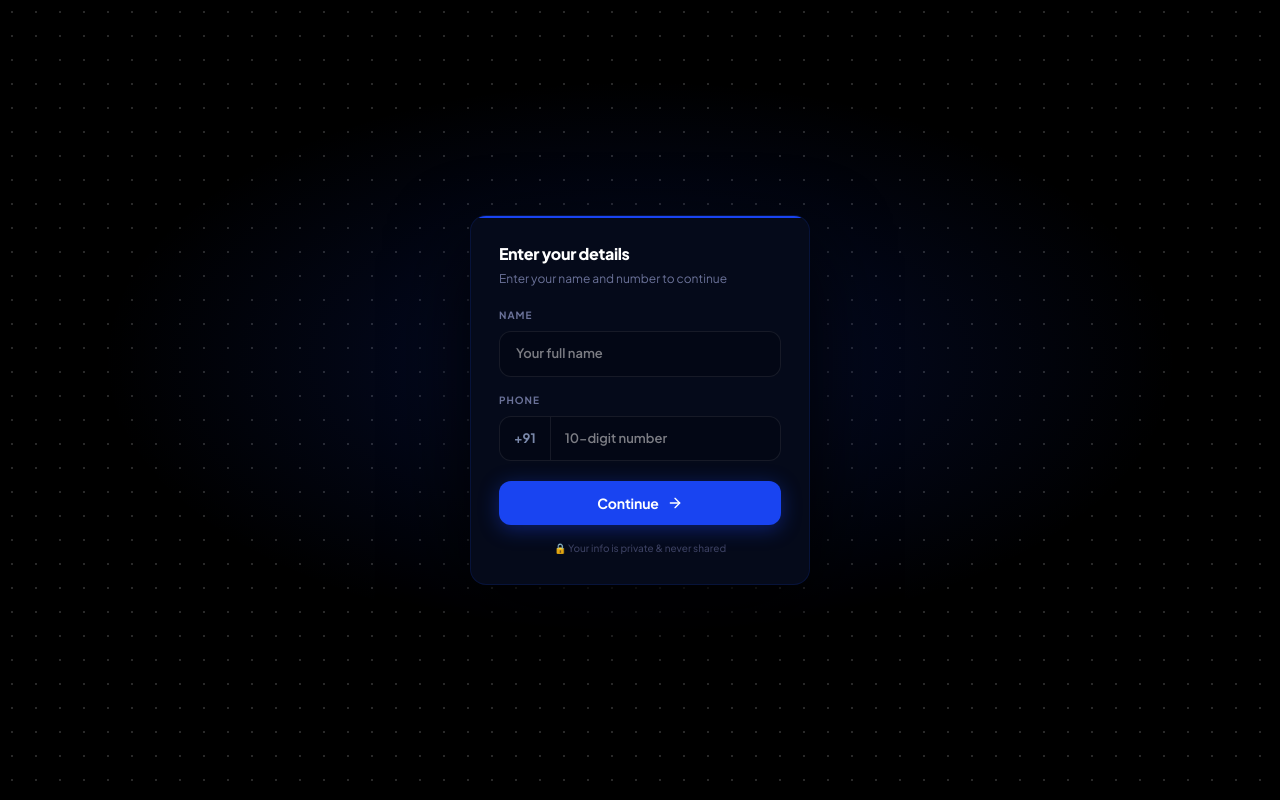
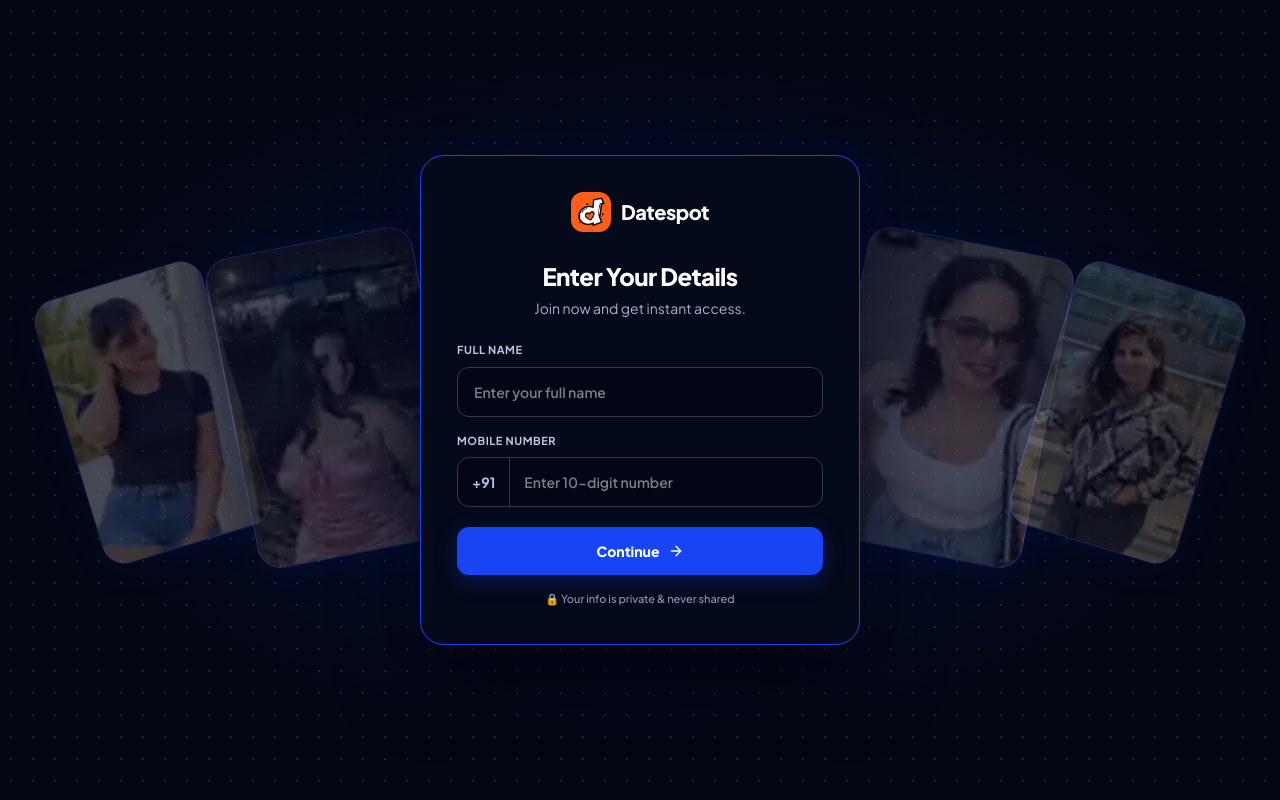
Before and after one commit to Datespot99/Datespot-Deepavali, a React (Vite) app: page / in a window 1280 px wide. Built offline with nearby package versions, Linux system fonts and the light colour scheme.

Commit message:
Redesign lead gate with subtle portrait cards and stronger signup UI

```diff
--- a/src/app/App.tsx
+++ b/src/app/App.tsx
@@ -295,94 +295,98 @@ function LeadModal({ onClose, onComplete, gate = false }: { onClose?: () => void
     }
   };
 
+  const portraits = [
+    { pos: '0%', side: 'left', near: false },
+    { pos: '33.333%', side: 'left', near: true },
+    { pos: '66.667%', side: 'right', near: true },
+    { pos: '100%', side: 'right', near: false },
+  ] as const;
+
   return (
-    <div className={`fixed inset-0 z-[999] flex items-center justify-center px-5 ${gate ? '' : 'bg-black/60 backdrop-blur-sm'}`}
-      style={{ fontFamily: "'Plus Jakarta Sans', sans-serif" }}>
+    <div className={`fixed inset-0 z-[999] flex items-center justify-center overflow-hidden px-5 ${gate ? '' : 'bg-black/70'}`}
+      style={{
+        fontFamily: "'Plus Jakarta Sans', sans-serif",
+        backgroundColor: '#030714',
+        backgroundImage: "radial-gradient(ellipse 58% 53% at 50% 50%,rgba(25,68,241,.20),transparent 80%),radial-gradient(circle,rgba(114,130,175,.22) 1px,transparent 1px)",
+        backgroundSize: 'auto, 22px 22px',
+      }}>
       <motion.div className="absolute inset-0" initial={{ opacity: 0 }} animate={{ opacity: 1 }} onClick={gate ? undefined : onClose} />
+
+      {/* Atmospheric portraits sit behind, never over, the form. */}
+      <div className="pointer-events-none absolute inset-0 overflow-hidden" aria-hidden="true">
+        {portraits.map((photo, i) => (
+          <div key={i}
+            className="absolute rounded-[24px] overflow-hidden"
+            style={{
+              width: photo.near ? 'clamp(100px,17vw,210px)' : 'clamp(90px,14vw,175px)',
+              height: photo.near ? 'clamp(178px,26vw,315px)' : 'clamp(155px,23vw,275px)',
+              top: photo.near ? 'calc(50% - 160px)' : 'calc(50% - 125px)',
+              left: photo.side === 'left' ? (photo.near ? 'calc(50% - 410px)' : 'calc(50% - 575px)') : undefined,
+              right: photo.side === 'right' ? (photo.near ? 'calc(50% - 410px)' : 'calc(50% - 575px)') : undefined,
+              transform: `rotate(${photo.side === 'left' ? (photo.near ? -11 : -17) : (photo.near ? 11 : 17)}deg)`,
+              border: '1px solid rgba(77,94,241,.55)',
+              boxShadow: '0 8px 35px rgba(13,33,127,.22)',
+              opacity: 0.50,
+              backgroundImage: "linear-gradient(rgba(3,7,20,.47),rgba(3,7,20,.47)),url('/signup-portraits.webp')",
+              backgroundSize: '100% 100%, 400% 100%',
+              backgroundPosition: `center, ${photo.pos} center`,
+              backgroundRepeat: 'no-repeat',
+            }}
+          />
+        ))}
+      </div>
+
       <motion.div
-        initial={{ opacity: 0, y: 28, scale: 0.95 }}
+        initial={{ opacity: 0, y: 22, scale: 0.96 }}
         animate={{ opacity: 1, y: 0, scale: 1 }}
-        exit={{ opacity: 0, y: 16, scale: 0.96 }}
-        transition={{ duration: 0.38, ease: [0.16, 1, 0.3, 1] }}
-        className="relative w-full max-w-[340px] rounded-2xl overflow-hidden"
-        style={{ background: '#050A1A', border: '1px solid rgba(25,68,241,0.15)', boxShadow: '0 32px 80px rgba(0,0,0,0.9)' }}>
-
-        {/* Top accent */}
-        <div className="h-[2px]" style={{ background: '#1944F1' }} />
-
-        {/* Close */}
-        {!gate && <button onClick={onClose} className="absolute top-3.5 right-3.5 w-7 h-7 rounded-full flex items-center justify-center transition-colors hover:bg-white/10">
-          <X className="w-3.5 h-3.5" style={{ color: '#6B7299' }} />
+        exit={{ opacity: 0, y: 12, scale: 0.97 }}
+        transition={{ duration: 0.36, ease: [0.16, 1, 0.3, 1] }}
+        role="dialog" aria-modal="true" aria-label="Enter your details"
+        className="relative z-10 w-full max-w-[440px] rounded-[24px] overflow-hidden"
+        style={{ background: '#050A1A', border: '1px solid #1944F1', boxShadow: '0 28px 80px rgba(0,0,0,.75),0 0 48px rgba(25,68,241,.11)' }}>
+        {!gate && <button onClick={onClose} aria-label="Close" className="absolute top-4 right-4 w-8 h-8 rounded-full flex items-center justify-center hover:bg-white/10">
+          <X className="w-4 h-4" style={{ color: '#9CA9C5' }} />
         </button>}
-
-        <div className="px-7 pt-6 pb-7">
-          <div className="mb-5">
-            <h2 className="text-base font-extrabold text-white mb-1" style={{ letterSpacing: '-0.02em' }}>
-              Enter your details
-            </h2>
-            <p className="text-[12px]" style={{ color: '#6B7299' }}>Enter your name and number to continue</p>
+        <div className="px-7 py-8 sm:px-9 sm:py-9">
+          <div className="flex justify-center items-center gap-2.5 mb-7">
+            <img src="/datespot-payment-logo.webp" alt="" className="w-10 h-10 rounded-xl object-cover" />
+            <span className="font-extrabold text-white text-xl tracking-tight">Datespot</span>
           </div>
-
+          <div className="text-center mb-6">
+            <h2 className="text-2xl font-extrabold text-white tracking-tight mb-1.5">Enter Your Details</h2>
+            <p className="text-xs sm:text-sm" style={{ color: '#A6B2CF' }}>Join now and get instant access.</p>
+          </div>
           <form onSubmit={handleSubmit} className="flex flex-col gap-4">
-            {/* Name */}
             <div>
-              <label className="block text-[10px] font-bold uppercase tracking-widest mb-2" style={{ color: '#6B7299' }}>Name</label>
-              <input
-                type="text" placeholder="Your full name"
+              <label htmlFor="ds-signup-name" className="block text-[11px] font-bold uppercase tracking-wider mb-2" style={{ color: '#BCC7E3' }}>Full Name</label>
+              <input id="ds-signup-name" type="text" autoComplete="name" placeholder="Enter your full name"
                 value={name} onChange={e => setName(e.target.value)}
-                className="w-full rounded-xl px-4 py-3 outline-none text-[13px] font-semibold transition-all"
-                style={{
-                  background: '#030715',
-                  border: `1px solid ${name ? 'rgba(25,68,241,0.7)' : 'rgba(255,255,255,0.08)'}`,
-                  color: '#F5F3F3', caretColor: '#1944F1',
-                }}
-              />
+                className="w-full rounded-xl px-4 py-3.5 outline-none text-sm font-semibold transition-all"
+                style={{ background: '#030715', border: `1px solid ${name ? '#5474FF' : '#303A54'}`, color: '#F5F3F3', caretColor: '#1944F1' }} />
             </div>
-
-            {/* Phone */}
             <div>
-              <label className="block text-[10px] font-bold uppercase tracking-widest mb-2" style={{ color: '#6B7299' }}>Phone</label>
-              <div className="flex items-center rounded-xl overflow-hidden transition-all"
-                style={{
-                  background: '#030715',
-                  border: `1px solid ${phone ? 'rgba(25,68,241,0.7)' : 'rgba(255,255,255,0.08)'}`,
-                }}>
-                <span className="px-3.5 py-3 text-[13px] font-bold shrink-0"
-                  style={{ color: '#7A88AA', borderRight: '1px solid rgba(255,255,255,0.08)' }}>+91</span>
-                <input
-                  type="tel" placeholder="10-digit number"
-                  value={phone} maxLength={10}
+              <label htmlFor="ds-signup-phone" className="block text-[11px] font-bold uppercase tracking-wider mb-2" style={{ color: '#BCC7E3' }}>Mobile Number</label>
+              <div className="flex items-center rounded-xl overflow-hidden"
+                style={{ background: '#030715', border: `1px solid ${phone ? '#5474FF' : '#303A54'}` }}>
+                <span className="px-3.5 py-3.5 text-sm font-bold shrink-0" style={{ color: '#B0C1EE', borderRight: '1px solid #303A54' }}>+91</span>
+                <input id="ds-signup-phone" type="tel" inputMode="numeric" autoComplete="tel-national"
+                  placeholder="Enter 10-digit number" value={phone} maxLength={10}
                   onChange={e => setPhone(e.target.value.replace(/\D/g, ''))}
-                  className="flex-1 px-3.5 py-3 outline-none text-[13px] font-semibold bg-transparent"
-                  style={{ color: '#F5F3F3', caretColor: '#1944F1' }}
-                />
+                  className="flex-1 min-w-0 px-3.5 py-3.5 outline-none text-sm font-semibold bg-transparent"
+                  style={{ color: '#F5F3F3', caretColor: '#1944F1' }} />
               </div>
             </div>
-
             {error && (
               <motion.p initial={{ opacity: 0, y: -4 }} animate={{ opacity: 1, y: 0 }}
-                className="text-[11px] font-semibold text-red-400 bg-red-950/30 px-3 py-2 rounded-lg"
-                style={{ border: '1px solid rgba(239,68,68,0.2)' }}>
-                {error}
-              </motion.p>
+                className="text-xs font-semibold text-red-300 bg-red-950/30 px-3 py-2 rounded-lg"
+                style={{ border: '1px solid rgba(239,68,68,.3)' }}>{error}</motion.p>
             )}
-
             <button type="submit" disabled={loading}
-              className="w-full rounded-xl py-3 font-bold text-sm flex items-center justify-center gap-2 transition-all active:scale-95 mt-1"
-              style={{
-                background: loading ? '#0c1230' : '#1944F1',
-                color: loading ? '#6B7299' : '#fff',
-                boxShadow: loading ? 'none' : '0 4px 20px rgba(25,68,241,0.4)',
-                letterSpacing: '-0.01em',
-              }}>
-              {loading
-                ? <Loader2 className="w-4 h-4 animate-spin" />
-                : <><span>{gate ? 'Continue' : 'Continue to Payment'}</span><ArrowRight className="w-4 h-4" /></>}
+              className="w-full rounded-xl py-3.5 mt-1 font-extrabold text-sm flex items-center justify-center gap-2 transition-transform active:scale-[.98] disabled:opacity-70"
+              style={{ background: '#1944F1', color: '#FFFFFF', boxShadow: '0 6px 22px rgba(25,68,241,.25)' }}>
+              {loading ? <Loader2 className="w-4 h-4 animate-spin" /> : <><span>{gate ? 'Continue' : 'Continue to Payment'}</span><ArrowRight className="w-4 h-4" /></>}
             </button>
-
-            <p className="text-center text-[10px] font-medium" style={{ color: '#3a3f60' }}>
-              🔒 Your info is private &amp; never shared
-            </p>
+            <p className="text-center text-[11px] font-medium" style={{ color: '#8999BD' }}>🔒 Your info is private &amp; never shared</p>
           </form>
         </div>
       </motion.div>
```
